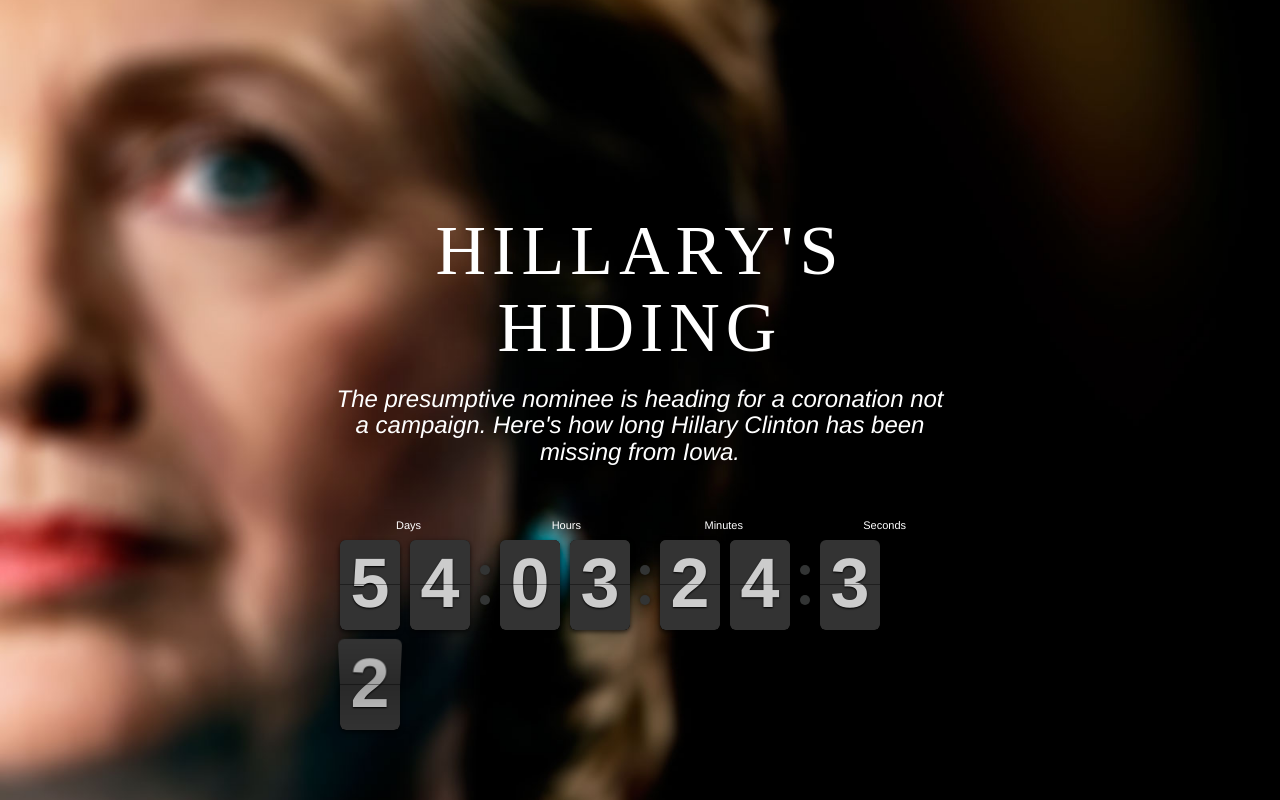
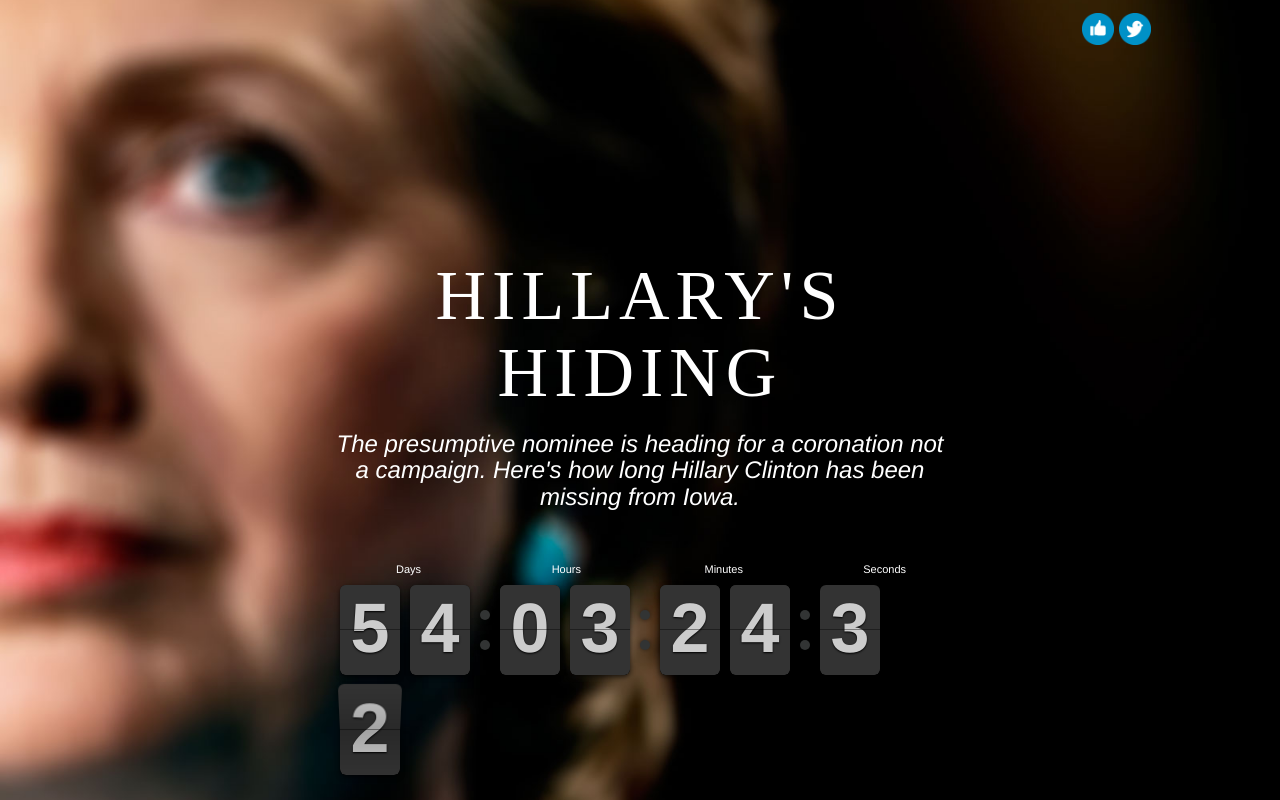
Before and after one commit to jlofranco/samplepage77, a plain HTML site: page hiding/index.html in a window 1280 px wide. Drawn offline with nearby package versions, Linux system fonts and the light colour scheme; a script that the page names is missing.

Commit message:
Added Social Share

```diff
--- a/hiding/index.html
+++ b/hiding/index.html
@@ -31,6 +31,19 @@
     <img src="img/hillary.jpg" alt="" class="img-responsive background-image">
 
     -->
+    <!-- Social Shares-->
+
+    <div class="container-fluid" style="padding-top: 1%">
+      <div class="row">
+        <div class="col-md-10"></div>
+        <div class="col-md-2">
+        <img src="img/fb.png" class="pull-left" width="32px" style="margin-right: 5px">
+        <img src="img/twt.png" class="pull-left" width="32px">
+        </div>
+      </div>
+
+    </div>
+
     <div class="container-fluid" style="position:relative; padding-top:15%">
       <div class="row">
         <div class="col-md-3"></div>
```
Also changed, not shown: hiding/img/fb.png (added), hiding/img/twt.png (added).
